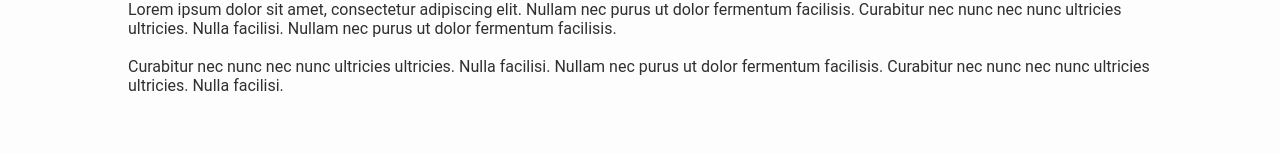
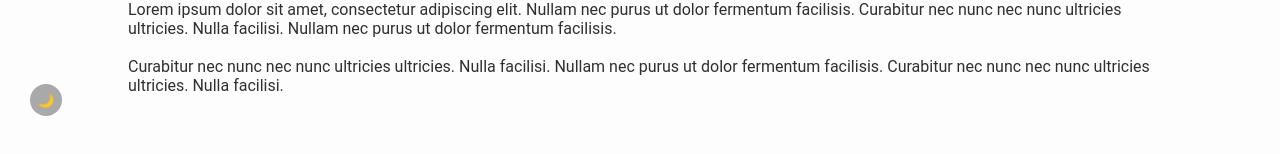
Before and after one commit to vinicius-r-rosa/my-portfolio, a React (Vite) app: page / in a window 1280 px wide. Shown: the part 664-818 px from the top of the page. Built offline with nearby package versions, Linux system fonts and the light colour scheme.

Commit message:
ADD: Includes initial version of toggle of dark mode

```diff
--- a/src/App.tsx
+++ b/src/App.tsx
@@ -1,4 +1,5 @@
 import Navbar from './Components/Navbar'
+import ToggleThemeBtn from './Components/ToggleTheme'
 import HomePage from './Pages/Home'
 
 const App = () => {
@@ -6,6 +7,7 @@ const App = () => {
         <>
             <Navbar />
             <HomePage />
+            <ToggleThemeBtn />
         </>
     )
 }
--- /dev/null
+++ b/src/Components/ToggleTheme.tsx
@@ -0,0 +1,60 @@
+import React, { useContext } from 'react'
+import styled from 'styled-components'
+import { ThemeContext } from '../Contexts/ThemeContext'
+
+const ToggleThemeBtnOverlay = styled.div`
+    position: fixed;
+    bottom: 20px;
+    left: 30px;
+    z-index: 1000;
+`
+
+const Button = styled.button`
+    padding: 1rem;
+    display: flex;
+    justify-content: center;
+    align-items: center;
+    margin: 0 auto;
+    border-radius: 50%;
+    width: 20px;
+    height: 20px;
+    border: none;
+    background-color: darkgray;
+
+    &:hover {
+        border: none;
+        scale: 1.1;
+        background-color: gray;
+    }
+`
+
+const LightBtn = styled(Button)``
+
+const DarkBtn = styled(Button)``
+
+const ToggleThemeBtn: React.FC = () => {
+    const themeContext = useContext(ThemeContext)
+
+    if (!themeContext) {
+        throw new Error('useTheme must be used within a ThemeProvider')
+    }
+
+    const { theme, toggleTheme } = themeContext
+
+    return (
+        <ToggleThemeBtnOverlay>
+            {/* TODO: Alterar de emoji para ícone com React Icons ou custom SVG */}
+            {theme === 'light' ? (
+                <LightBtn title="Alterar para modo escuro" onClick={toggleTheme}>
+                    🌙
+                </LightBtn>
+            ) : (
+                <DarkBtn title="Alterar para modo claro" onClick={toggleTheme}>
+                    🌞
+                </DarkBtn>
+            )}
+        </ToggleThemeBtnOverlay>
+    )
+}
+
+export default ToggleThemeBtn
```
